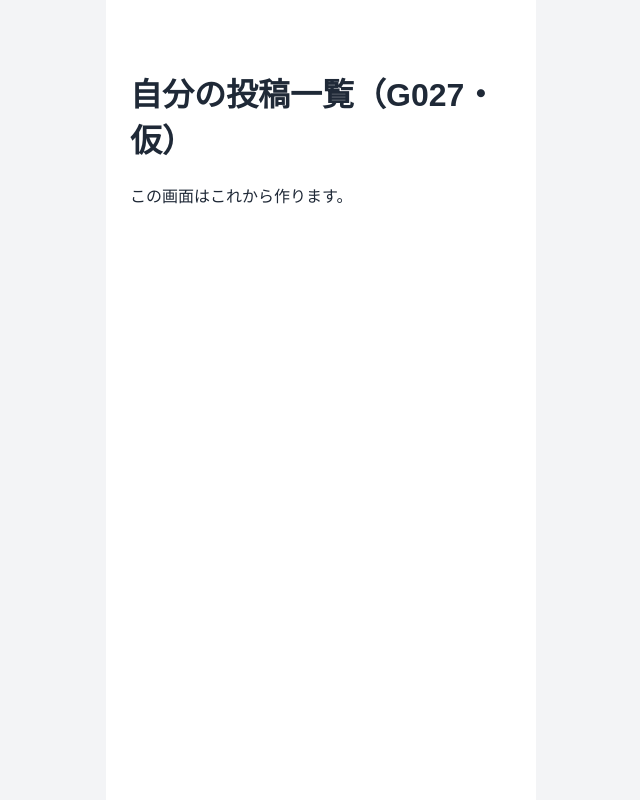
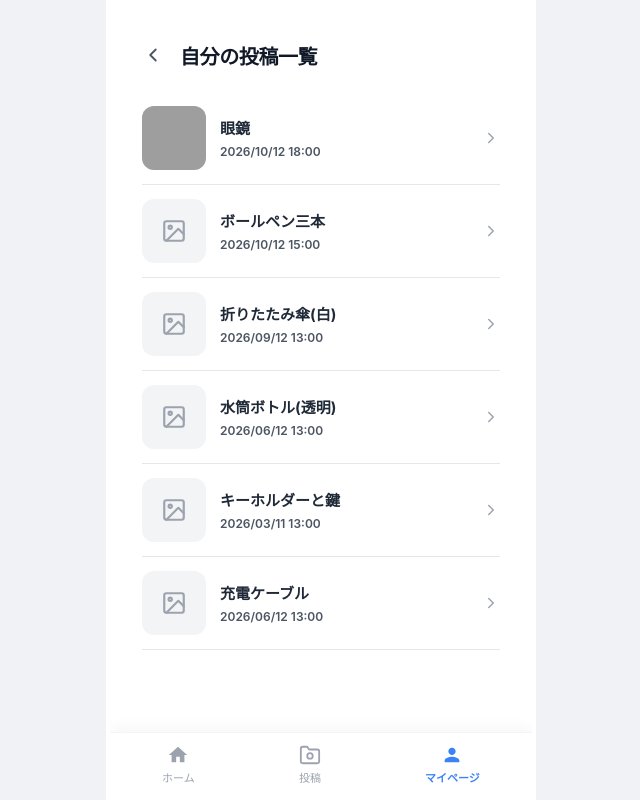
Before and after one commit to babychan-x/sabap, a React (Vite) app in the folder frontend-student/: page /mypage/posts in a window 1280 px wide. Shown: the whole page, without its empty margins (319-959 px from the left). Built offline with nearby package versions, Linux system fonts and the light colour scheme; grey boxes are pictures that could not be loaded; a web font is replaced by a local one.

Commit message:
G027をつくった

```diff
--- a/frontend-student/src/features/mypage/pages/StudentMyPostList.css
+++ b/frontend-student/src/features/mypage/pages/StudentMyPostList.css
@@ -1,2 +1,188 @@
 /* G027 自分の投稿一覧画面だけの見た目（配置）。
    色・ボタンは共通CSS（src/styles/）を使う。 */
+
+/* PC画面で中央に配置する背景ラッパー */
+.my-post-list-page-wrapper {
+  min-height: 100vh;
+  background-color: #f0f2f5;
+  display: flex;
+  justify-content: center;
+  align-items: center;
+  font-family: -apple-system, BlinkMacSystemFont, "Segoe UI", Roboto, "Hiragino Sans", "Noto Sans JP", sans-serif;
+}
+
+/* 9:16比率のスマホ枠 */
+.my-post-list-mobile-container {
+  width: 100%;
+  max-width: var(--page-max-width);
+  height: 100vh;
+  max-height: 844px;
+  background-color: #ffffff;
+  display: flex;
+  flex-direction: column;
+  position: relative;
+  box-sizing: border-box;
+  overflow: hidden;
+}
+
+@media (min-width: 450px) {
+  .my-post-list-mobile-container {
+    border: 4px solid #ffffff;
+  }
+}
+
+/* ヘッダー（戻るボタン＋タイトル） */
+.my-post-list-header {
+  display: flex;
+  align-items: center;
+  gap: 8px;
+  padding: 32px 32px 18px 24px;
+  background-color: #ffffff;
+}
+
+.my-post-list-back-btn {
+  background: none;
+  border: none;
+  cursor: pointer;
+  color: #4b5563;
+  display: flex;
+  align-items: center;
+  padding: 8px;
+  border-radius: 50%;
+  transition: transform 0.2s ease, background-color 0.2s ease;
+}
+
+.my-post-list-back-btn:active {
+  transform: scale(0.85);
+  background-color: #f3f4f6;
+}
+
+.my-post-list-title {
+  font-size: 20px;
+  font-weight: 800;
+  color: #111827;
+  margin: 0;
+  letter-spacing: -0.02em;
+}
+
+/* 投稿リストエリア（上下左右の余白を十分確保） */
+.my-post-list {
+  flex: 1;
+  overflow-y: auto;
+  padding: 0 32px 88px 32px;
+  display: flex;
+  flex-direction: column;
+}
+
+.my-post-list-empty {
+  margin: 48px 0 0 0;
+  text-align: center;
+  font-size: 14px;
+  color: #6b7280;
+}
+
+/* 投稿1件分（線で区切る。押したときのポップなアニメーション） */
+.my-post-list-item {
+  display: flex;
+  align-items: center;
+  gap: 14px;
+  padding: 14px 0;
+  border-bottom: 1px solid #e5e7eb;
+  cursor: pointer;
+  transition: transform 0.15s ease, background-color 0.15s ease;
+}
+
+.my-post-list-item:active {
+  transform: scale(0.98);
+  background-color: #f9fafb;
+}
+
+.my-post-list-item:focus-visible {
+  outline: 2px solid #3b82f6;
+  outline-offset: 2px;
+}
+
+/* サムネイル */
+.my-post-list-img-wrapper {
+  width: 64px;
+  height: 64px;
+  flex-shrink: 0;
+  border-radius: 12px;
+  overflow: hidden;
+  background-color: #f3f4f6;
+  display: flex;
+  justify-content: center;
+  align-items: center;
+}
+
+.my-post-list-img {
+  width: 100%;
+  height: 100%;
+  object-fit: cover;
+}
+
+/* 名前＋日時 */
+.my-post-list-info {
+  flex: 1;
+  min-width: 0;
+}
+
+.my-post-list-name {
+  font-size: 15px;
+  font-weight: 700;
+  color: #1f2937;
+  margin: 0 0 6px 0;
+  white-space: nowrap;
+  overflow: hidden;
+  text-overflow: ellipsis;
+}
+
+.my-post-list-date {
+  font-size: 12px;
+  font-weight: 600;
+  color: #4b5563;
+  margin: 0;
+}
+
+/* 右の「＞」 */
+.my-post-list-chevron {
+  flex-shrink: 0;
+  color: #9ca3af;
+}
+
+/* ボトムナビゲーション */
+.my-post-list-bottom-nav {
+  position: absolute;
+  bottom: 0;
+  left: 0;
+  width: 100%;
+  height: 64px;
+  background-color: #ffffff;
+  border-top: 1px solid #f3f4f6;
+  display: flex;
+  justify-content: space-around;
+  align-items: center;
+  box-sizing: border-box;
+  box-shadow: 0 -4px 15px rgba(0, 0, 0, 0.04);
+}
+
+.my-post-list-nav-item {
+  display: flex;
+  flex-direction: column;
+  align-items: center;
+  text-decoration: none;
+  color: #9ca3af;
+  font-size: 11px;
+  font-weight: 500;
+  gap: 3px;
+  transition: transform 0.15s ease;
+}
+
+.my-post-list-nav-item:active {
+  transform: scale(0.9);
+}
+
+.my-post-list-nav-item.active {
+  color: #3b82f6;
+  font-weight: 600;
+}
--- a/frontend-student/src/features/mypage/pages/StudentMyPostList.jsx
+++ b/frontend-student/src/features/mypage/pages/StudentMyPostList.jsx
@@ -2,12 +2,136 @@ import './StudentMyPostList.css'
 
 // G027 自分の投稿一覧画面（studentMyPostList）
 // ※ 仮の画面。外部設計書 G027 の入出力項目・イベントに合わせて中身を作る。
-// 主なAPI（仮）: G-1
+// 主なAPI（仮）: 自分が投稿した落とし物の一覧取得（API一覧表の番号に合わせて書き換える）
+// 置き場所: src/features/mypage/pages/StudentMyPostList.jsx（App.jsx: /mypage/posts）
+
+import React, { useState } from 'react';
+import { Link, useNavigate } from 'react-router-dom';
+import './StudentMyPostList.css';
+
+// ---------------------------------------------------------------
+// 遷移先のパス（App.jsx のルーティングと同じ）
+// ---------------------------------------------------------------
+const ROUTES = {
+  home: '/home', // G011 投稿一覧
+  post: '/post', // G021 落とし物投稿
+  mypage: '/mypage', // G024 マイページ
+  myPostDetail: (postId) => `/mypage/posts/${postId}`, // G028 自分の投稿の詳細
+};
+
+// 写真つきのサムネイル（写真がないとき／読み込めないときは、灰色の枠にアイコンを表示）
+function Thumbnail({ src, alt }) {
+  const [failed, setFailed] = useState(false);
+
+  return (
+    <div className="my-post-list-img-wrapper">
+      {src && !failed ? (
+        <img
+          src={src}
+          alt={alt}
+          className="my-post-list-img"
+          onError={() => setFailed(true)}
+        />
+      ) : (
+        <svg width="26" height="26" viewBox="0 0 24 24" fill="none" stroke="#9ca3af" strokeWidth="2" strokeLinecap="round" strokeLinejoin="round" aria-hidden="true">
+          <rect x="3" y="3" width="18" height="18" rx="2" ry="2"></rect>
+          <circle cx="8.5" cy="8.5" r="1.5"></circle>
+          <polyline points="21 15 16 10 5 21"></polyline>
+        </svg>
+      )}
+    </div>
+  );
+}
+
 export default function StudentMyPostList() {
+  const navigate = useNavigate();
+
+  // 写真つきの仮データ（画像の並びのまま。日時の意味（発見日時／投稿日時）は設計書で要確認）
+  // image が null のものは、写真のURLを入れると表示される。
+  const dummyPosts = [
+    {
+      id: 1,
+      title: '眼鏡',
+      date: '2026/10/12 18:00',
+      image: 'https://images.unsplash.com/photo-1511499767150-a48a237f0083?auto=format&fit=crop&w=200&q=80',
+    },
+    { id: 2, title: 'ボールペン三本', date: '2026/10/12 15:00', image: null },
+    { id: 3, title: '折りたたみ傘(白)', date: '2026/09/12 13:00', image: null },
+    { id: 4, title: '水筒ボトル(透明)', date: '2026/06/12 13:00', image: null },
+    { id: 5, title: 'キーホルダーと鍵', date: '2026/03/11 13:00', image: null },
+    { id: 6, title: '充電ケーブル', date: '2026/06/12 13:00', image: null },
+  ];
+
   return (
-    <main className="page">
-      <h1>自分の投稿一覧（G027・仮）</h1>
-      <p>この画面はこれから作ります。</p>
-    </main>
-  )
+    <div className="my-post-list-page-wrapper">
+      {/* 9:16比率のスマホ枠 */}
+      <div className="my-post-list-mobile-container">
+        {/* ヘッダー */}
+        <header className="my-post-list-header">
+          <button
+            className="my-post-list-back-btn"
+            onClick={() => navigate(ROUTES.mypage)}
+            aria-label="戻る"
+          >
+            <svg width="22" height="22" viewBox="0 0 24 24" fill="none" stroke="currentColor" strokeWidth="2" strokeLinecap="round" strokeLinejoin="round">
+              <polyline points="15 18 9 12 15 6"></polyline>
+            </svg>
+          </button>
+          <h1 className="my-post-list-title">自分の投稿一覧</h1>
+        </header>
+
+        {/* 投稿リスト */}
+        <div className="my-post-list">
+          {dummyPosts.length === 0 && (
+            <p className="my-post-list-empty">投稿した落とし物はありません</p>
+          )}
+
+          {dummyPosts.map((post) => (
+            <div
+              key={post.id}
+              className="my-post-list-item"
+              role="button"
+              tabIndex={0}
+              onClick={() => navigate(ROUTES.myPostDetail(post.id))}
+              onKeyDown={(e) => {
+                if (e.key === 'Enter') navigate(ROUTES.myPostDetail(post.id));
+              }}
+            >
+              <Thumbnail src={post.image} alt={post.title} />
+              <div className="my-post-list-info">
+                <h2 className="my-post-list-name">{post.title}</h2>
+                <p className="my-post-list-date">{post.date}</p>
+              </div>
+              <svg className="my-post-list-chevron" width="18" height="18" viewBox="0 0 24 24" fill="none" stroke="currentColor" strokeWidth="2" strokeLinecap="round" strokeLinejoin="round" aria-hidden="true">
+                <polyline points="9 6 15 12 9 18"></polyline>
+              </svg>
+            </div>
+          ))}
+        </div>
+
+        {/* ボトムナビゲーション（フッター） */}
+        <nav className="my-post-list-bottom-nav">
+          <Link to={ROUTES.home} className="my-post-list-nav-item">
+            <svg width="22" height="22" viewBox="0 0 24 24" fill="currentColor">
+              <path d="M10 20v-6h4v6h5v-8h3L12 3 2 12h3v8z" />
+            </svg>
+            <span>ホーム</span>
+          </Link>
+          <Link to={ROUTES.post} className="my-post-list-nav-item">
+            <svg width="22" height="22" viewBox="0 0 24 24" fill="none" stroke="currentColor" strokeWidth="2" strokeLinecap="round" strokeLinejoin="round">
+              <path d="M22 19a2 2 0 0 1-2 2H4a2 2 0 0 1-2-2V5a2 2 0 0 1 2-2h5l2 3h9a2 2 0 0 1 2 2z"></path>
+              <circle cx="12" cy="13" r="3"></circle>
+            </svg>
+            <span>投稿</span>
+          </Link>
+          <Link to={ROUTES.mypage} className="my-post-list-nav-item active">
+            <svg width="22" height="22" viewBox="0 0 24 24" fill="currentColor">
+              <path d="M12 12c2.21 0 4-1.79 4-4s-1.79-4-4-4-4 1.79-4 4 1.79 4 4 4zm0 2c-2.67 0-8 1.34-8 4v2h16v-2c0-2.66-5.33-4-8-4z" />
+            </svg>
+            <span>マイページ</span>
+          </Link>
+        </nav>
+      </div>
+    </div>
+  );
 }
```
